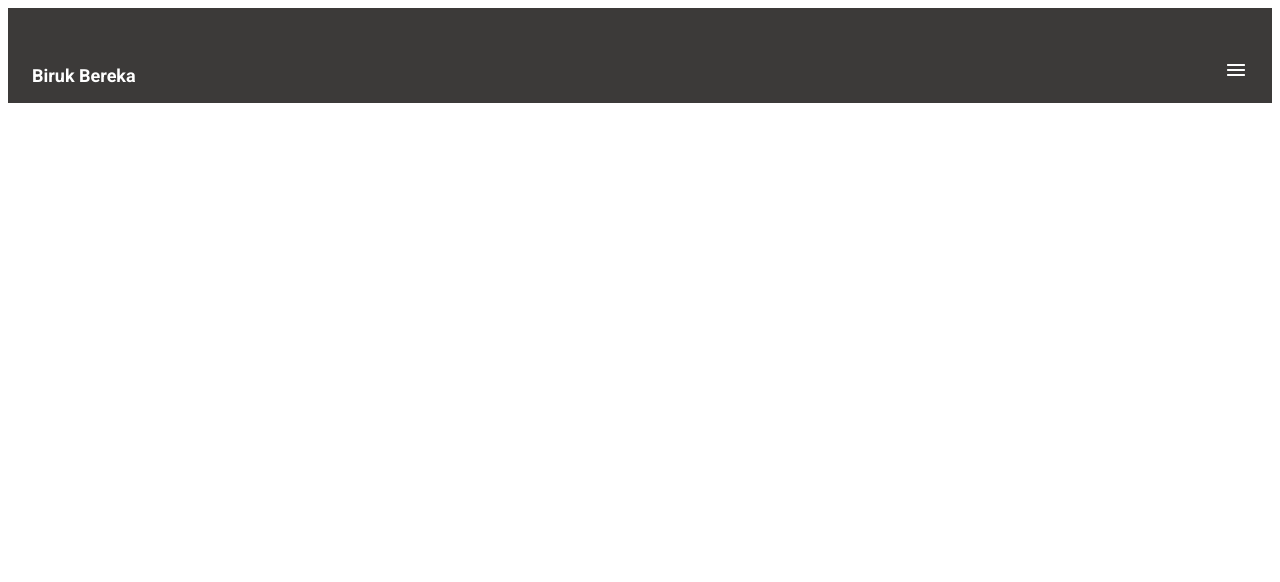
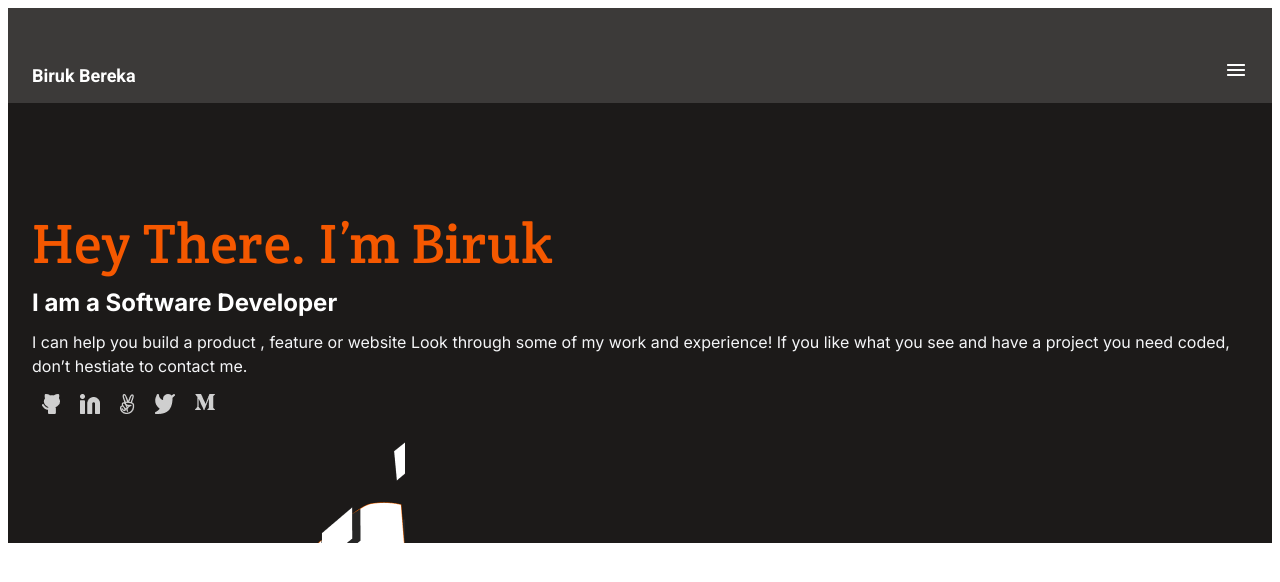
Before and after one commit to biruk-bereka/Project-2-Portfolio, a plain HTML site: page index.html in a window 1280 px wide. Drawn offline with Linux system fonts and the light colour scheme.

Commit message:
Add headline section to the page

```diff
--- a/index.css
+++ b/index.css
@@ -1,5 +1,10 @@
 
 @import url('https://fonts.googleapis.com/css2?family=Crete+Round&family=Inter:wght@300;400;500;600;700&family=Poppins&family=Roboto:wght@700&display=swap');
+
+li {
+  list-style: none;
+  color: inherit;
+}
 
 /* Toolbar section  */
 
@@ -11,7 +16,6 @@
   padding-left: 24px;
   padding-right: 24px;
 }
-
 
 .name {
   font-family: "Roboto", Arial, Helvetica, sans-serif;
@@ -26,3 +30,66 @@
 }
 
 /* End of toolbar section */
+
+/* Headline section */
+
+.welcome-section {
+  background-image: url(./images/illustration-header-mobile.png);
+  background-repeat: no-repeat;
+  background-attachment: scroll;
+  background-position: 250px 204px;
+  background-color: #1c1a19;
+  display: flex;
+  flex-direction: column;
+  padding: 109px 24px;
+}
+
+.welcome-section .content-1 {
+  font-family: "Crete Round", Arial, Helvetica, sans-serif;
+  font-style: normal;
+  font-weight: normal;
+  font-size: 56px;
+  line-height: 64px;
+  letter-spacing: 0.37px;
+  color: #f55800;
+}
+
+.welcome-section .content-1,
+.content-2,
+.content-3 {
+  margin: 0;
+}
+
+.welcome-section .content-2,
+.content-3 {
+  padding-top: 15px;
+}
+
+.welcome-section .content-2 {
+  font-family: "Inter", Arial, Helvetica, sans-serif;
+  font-style: normal;
+  line-height: 24px;
+  font-size: 24px;
+  font-weight: 700;
+  color: #fff;
+}
+
+.welcome-section .content-3 {
+  font-family: "Inter", Arial, Helvetica, sans-serif;
+  font-style: normal;
+  font-size: 16px;
+  line-height: 24px;
+  color: #f4f5f7;
+}
+
+.social li {
+  padding-right: 20px;
+}
+
+.social {
+  display: flex;
+  flex-direction: row;
+  padding-left: 10px;
+}
+
+/* End Headline section */
--- a/index.html
+++ b/index.html
@@ -14,5 +14,52 @@
             <div><img src="./Icons/Icon-Menu.png" alt=""></div>
         </nav>
     </header>
+    <main>
+        <section class="welcome-section">
+            <article class="content-1-article">
+              <h2 class="content-1">Hey There. I’m Biruk</h2>
+            </article>
+            <article class="content-2-article">
+              <h3 class="content-2">I am a Software Developer</h3>
+            </article>
+            <article class="content-2-article">
+              <p class="content-3">
+                I can help you build a product , feature or website Look through
+                some of my work and experience! If you like what you see and have a
+                project you need coded, don’t hestiate to contact me.
+              </p>
+            </article>
+
+            <article class="social-links">
+              <ul class="social">
+                <li>
+                  <a href="#github">
+                    <img src="icons/github.png" alt="" />
+                  </a>
+                </li>
+                <li>
+                  <a href="#linkedin">
+                    <img src="icons/Linkedin.png" alt="" />
+                  </a>
+                </li>
+                <li>
+                  <a href="#angel-list">
+                    <img src="icons/angel-list.png" alt="" />
+                  </a>
+                </li>
+                <li>
+                  <a href="#twitter">
+                    <img src="icons/twitter.png" alt="" />
+                  </a>
+                </li>
+                <li>
+                  <a href="medium">
+                    <img src="icons/medium.png" alt="" />
+                  </a>
+                </li>
+              </ul>
+            </article>
+        </section>
+    </main>
 </body>
 </html>
```
Also changed, not shown: Icons/Linkedin.png (added), Icons/angel-list.png (added), Icons/github.png (added), Icons/medium.png (added), Icons/twitter.png (added), images/illustration-header-mobile.png (added).
